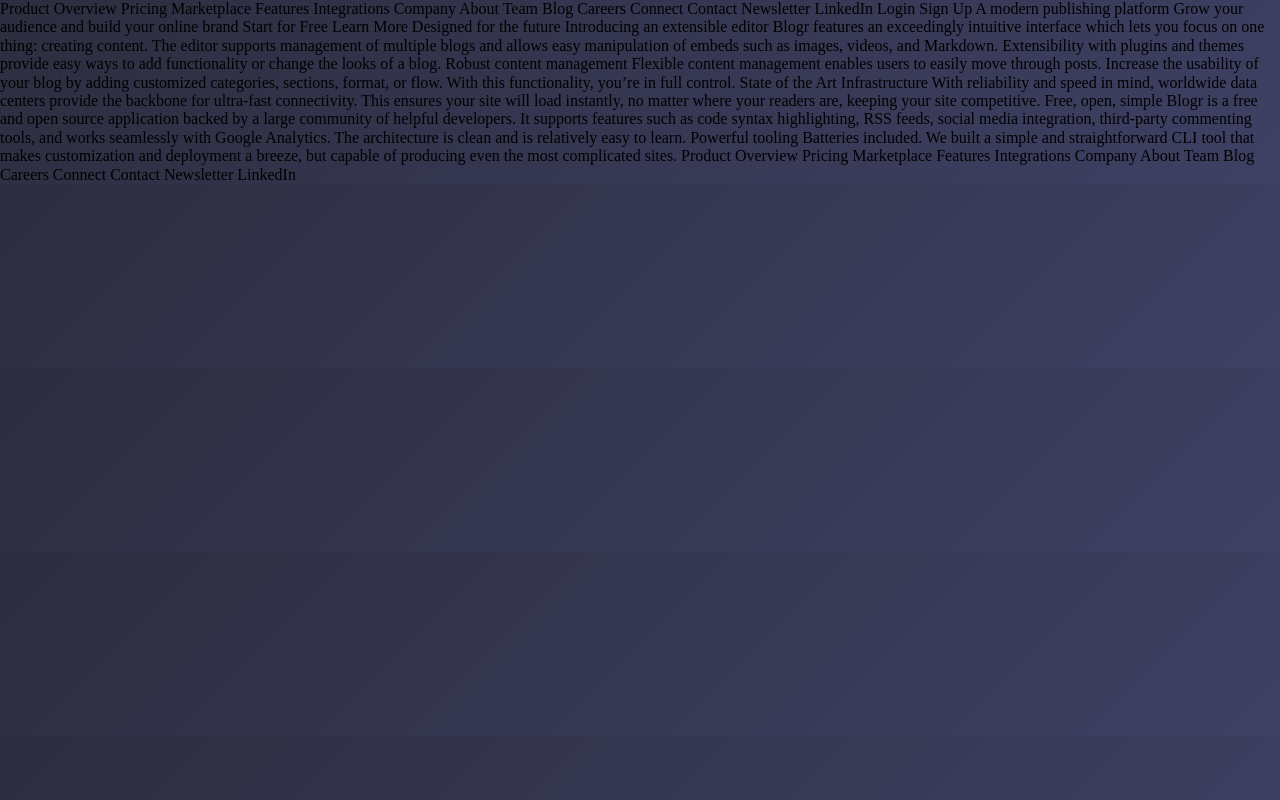
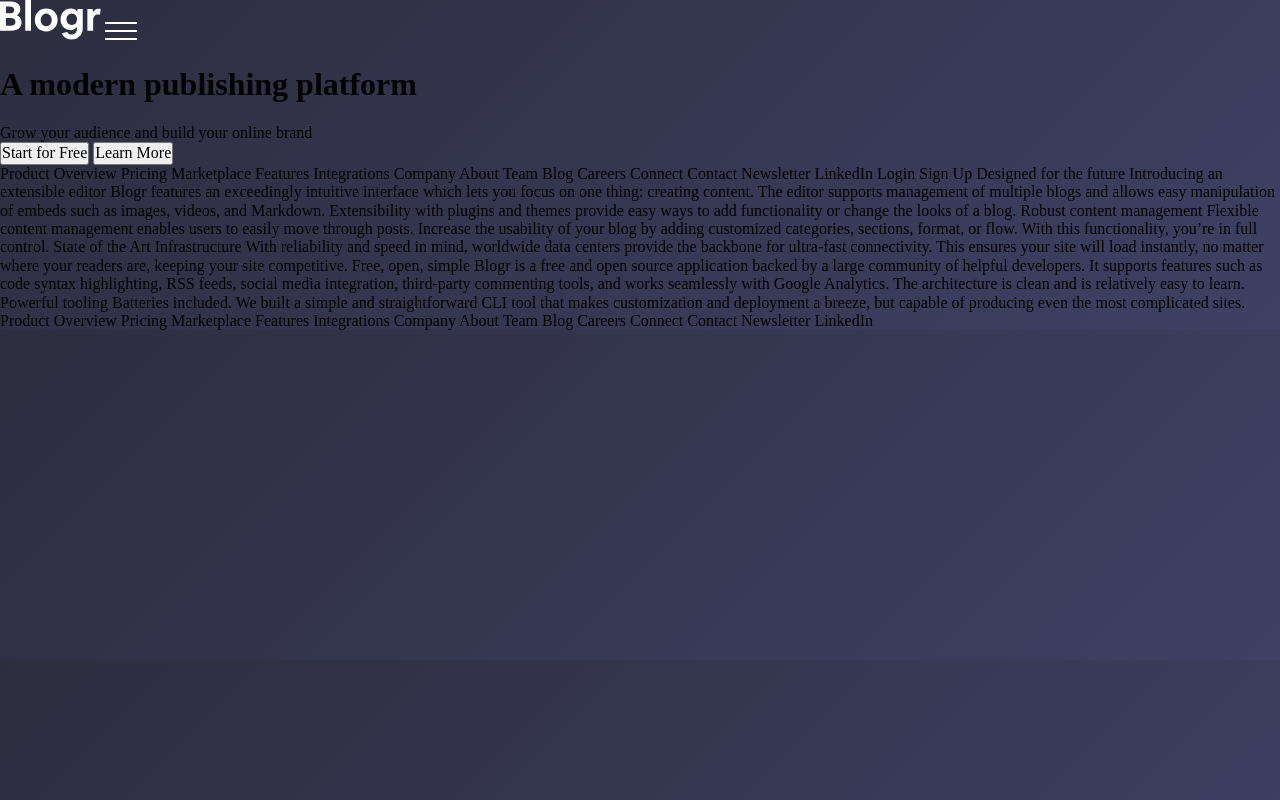
Before and after one commit to Jason-Donmoyer/Blogr-Landing-Page, a plain HTML site: page index.html in a window 1280 px wide. Drawn offline with Linux system fonts and the light colour scheme.

Commit message:
HTML: --began markup for header and nav

```diff
--- a/index.html
+++ b/index.html
@@ -16,7 +16,26 @@
     .attribution a { color: hsl(228, 45%, 44%); }
   </style> -->
 </head>
-<body>
+<body class="main-container">
+  <!-- Header -->
+  <header class="header">
+    <!-- Navigation -->
+    <nav class="main-nav">
+      <img class="logo" src="images/logo.svg" alt="Blogr Logo">
+      <img class="hamburger-icon" src="images/icon-hamburger.svg" alt="Hamburger Menu Icon">
+    </nav>
+    <!-- END Navigation -->
+    <div class="hero-div">
+      <section class="hero-copy-section">
+        <h1 class="main-header">A modern publishing platform</h1>
+        <p class="main-header-copy">Grow your audience and build your online brand</p>
+      </section>
+      <section class="main-header-btn-section">
+        <button class="btn">Start for Free</button>
+        <button class="btn">Learn More</button>
+      </section>
+    </div>
+  </header>
   Product
 
   Overview
@@ -41,11 +60,11 @@
   Login
   Sign Up
 
-  A modern publishing platform
-  Grow your audience and build your online brand
 
-  Start for Free
-  Learn More
+
+
+
+
 
   Designed for the future
 
```
